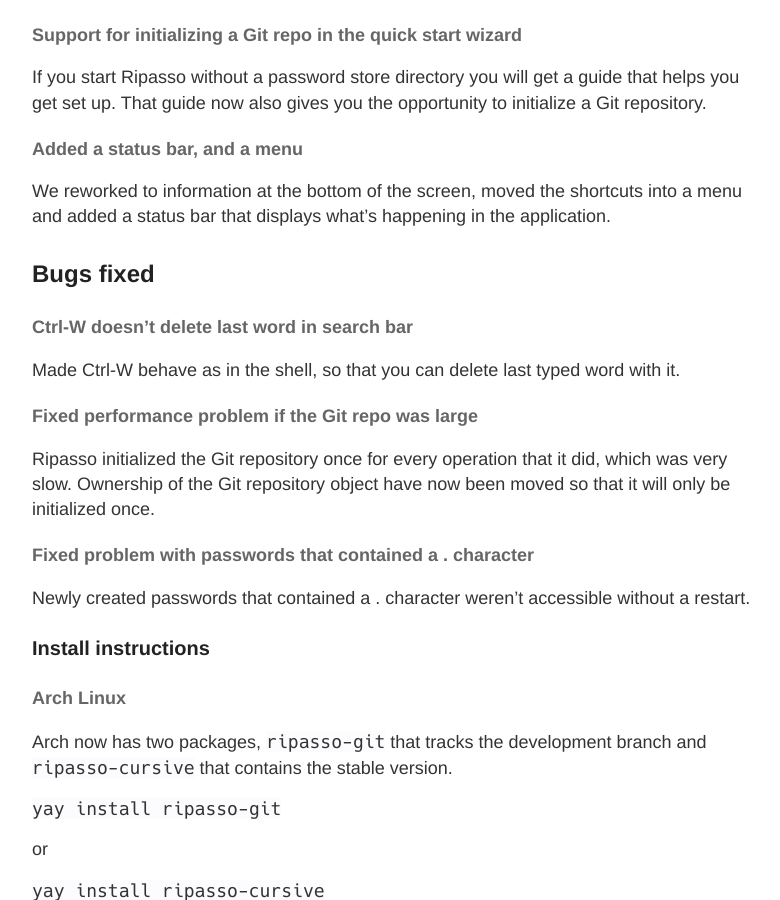
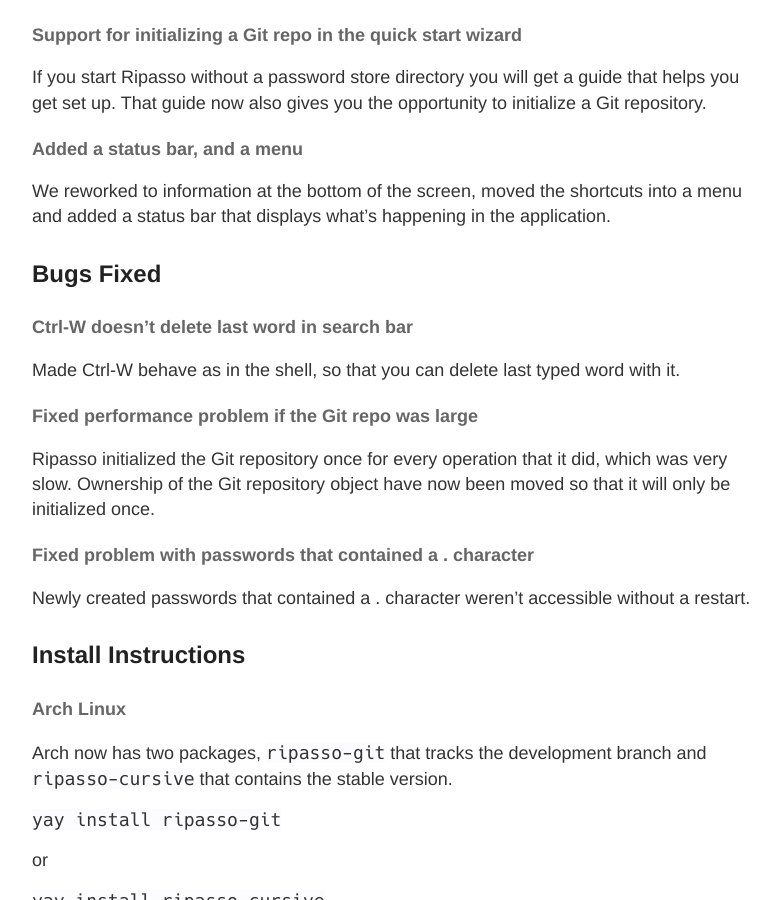
Before and after one commit to labanskoller/hackeriet_blog, a Jekyll site: the page built from _posts/2019-12-01-Ripasso-release-0-3-0.md, in a window 1280 px wide and 900 px high, scrolled down 1039 px. Shown: the whole window, without its empty margins (248-1028 px from the left). Built offline with Jekyll 4.4.1, drawn with Linux system fonts in a browser that asks for light colours.

````diff
--- a/_posts/2019-12-01-Ripasso-release-0-3-0.md
+++ b/_posts/2019-12-01-Ripasso-release-0-3-0.md
@@ -31,7 +31,7 @@ set up. That guide now also gives you the opportunity to initialize a Git reposi
 We reworked to information at the bottom of the screen, moved the shortcuts into a menu and added
 a status bar that displays what's happening in the application.
 
-## Bugs fixed
+## Bugs Fixed
 
 #### Ctrl-W doesn't delete last word in search bar
 
@@ -46,7 +46,7 @@ Ownership of the Git repository object have now been moved so that it will only
 
 Newly created passwords that contained a . character weren't accessible without a restart.
 
-### Install instructions
+## Install Instructions
 
 #### Arch Linux
 
@@ -71,7 +71,7 @@ cd ripasso
 cargo build -p ripasso-cursive
 ```
 
-### Credits
+## Credits
 
  * Joakim Lundborg - developer
  * Alexander Kjäll - developer
````
